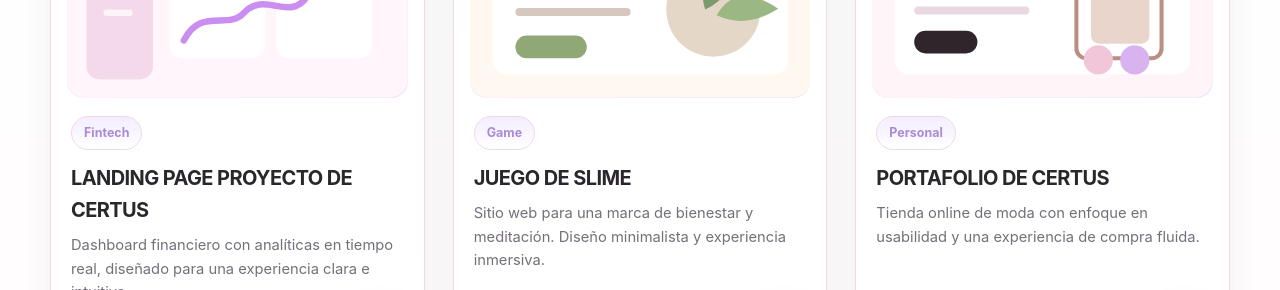
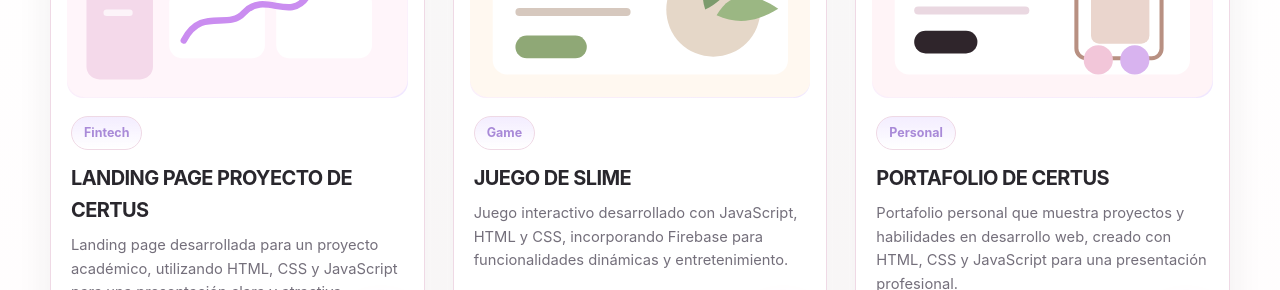
Before and after one commit to GeraldineTtito/portafolio-certus, a plain HTML site: page public/index.html in a window 1280 px wide. Shown: the part 1943-2233 px from the top of the page. Drawn offline with Linux system fonts and the light colour scheme.

Commit message:
feat: Actualizar descripciones de proyectos en el portafolio para mayor claridad y atractivo

```diff
--- a/public/index.html
+++ b/public/index.html
@@ -247,8 +247,7 @@
                     <div class="project-card__body">
                         <span class="pill">Fintech</span>
                         <h3 class="project-card__title">LANDING PAGE PROYECTO DE CERTUS</h3>
-                        <p class="project-card__description">Dashboard financiero con analíticas en tiempo real,
-                            diseñado para una experiencia clara e intuitiva.</p>
+                        <p class="project-card__description">Landing page desarrollada para un proyecto académico, utilizando HTML, CSS y JavaScript para una presentación clara y atractiva.</p>
                         <p class="project-card__stack">HTML · CSS · JAVASCRIPT · FIREBASE</p>
                         <a class="project-card__action" href="https://github.com/Braulio2002/proyecto-grupo3-lenguaje" target="_blank" aria-label="Ver proyecto FlowPay Dashboard">
                             <svg width="20" height="20" viewBox="0 0 24 24" aria-hidden="true" fill="none">
@@ -276,8 +275,7 @@
                     <div class="project-card__body">
                         <span class="pill">Game</span>
                         <h3 class="project-card__title">JUEGO DE SLIME</h3>
-                        <p class="project-card__description">Sitio web para una marca de bienestar y meditación. Diseño
-                            minimalista y experiencia inmersiva.</p>
+                        <p class="project-card__description">Juego interactivo desarrollado con JavaScript, HTML y CSS, incorporando Firebase para funcionalidades dinámicas y entretenimiento.</p>
                         <p class="project-card__stack">HTML · CSS · JAVASCRIPT · FIREBASE</p>
                         <a class="project-card__action" href="https://github.com/GeraldineTtito/juego-certus"  target="_blank" aria-label="Ver proyecto Natura Mind">
                             <svg width="20" height="20" viewBox="0 0 24 24" aria-hidden="true" fill="none">
@@ -307,8 +305,7 @@
                     <div class="project-card__body">
                         <span class="pill">Personal</span>
                         <h3 class="project-card__title">PORTAFOLIO DE CERTUS</h3>
-                        <p class="project-card__description">Tienda online de moda con enfoque en usabilidad y una
-                            experiencia de compra fluida.</p>
+                        <p class="project-card__description">Portafolio personal que muestra proyectos y habilidades en desarrollo web, creado con HTML, CSS y JavaScript para una presentación profesional.</p>
                         <p class="project-card__stack">HTML · CSS · JAVASCRIPT · FIREBASE</p>
                         <a class="project-card__action" href="https://github.com/GeraldineTtito/portafolio-certus" target="_blank" aria-label="Ver proyecto Luna Store">
                             <svg width="20" height="20" viewBox="0 0 24 24" aria-hidden="true" fill="none">
```
